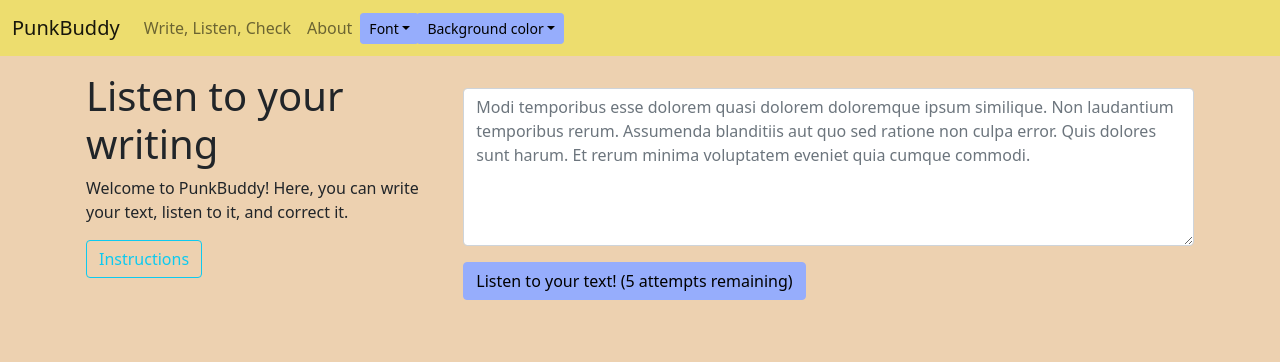
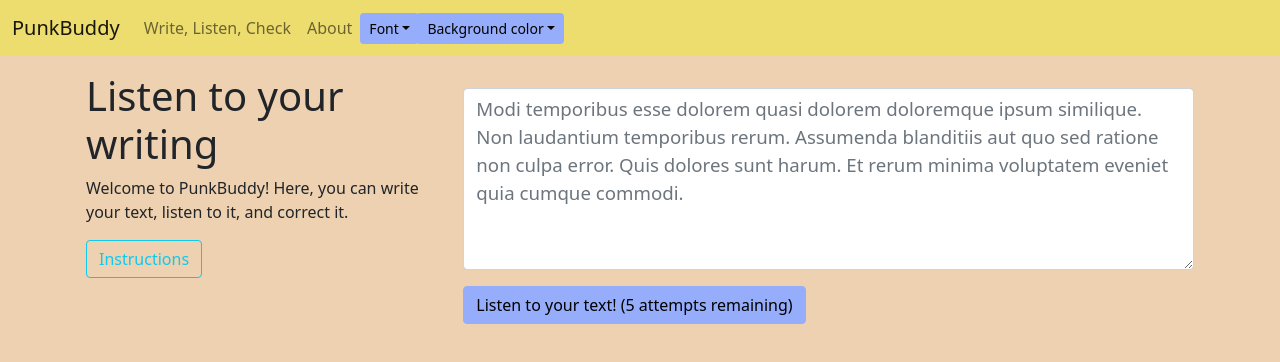
Before and after one commit to triantac/punkbuddy, a React (Create React App) app: page /write in a window 1280 px wide. Shown: the top 362 px of the page. Built offline with nearby package versions, Linux system fonts and the light colour scheme.

Commit message:
Bump font size of text area

```diff
--- a/src/App.scss
+++ b/src/App.scss
@@ -77,3 +77,7 @@
 body {
     background: #EDD1B0;
 }
+
+textarea.form-control, .reader-textarea {
+    font-size: 14pt;
+}
```
